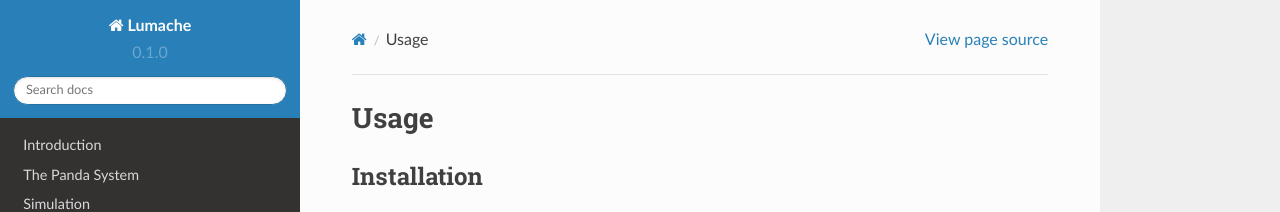
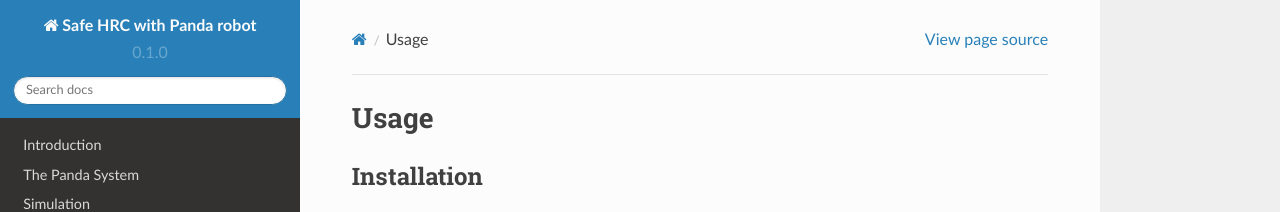
Before and after one commit to panda-brubotics/panda-safe-hrc-docs, a Sphinx documentation site: the page built from docs/source/usage.rst, in a window 1280 px wide and 1095 px high. Shown: the top 212 px of the window. Built offline with Sphinx 7.4.7 and the Read the Docs theme 2.0.0, drawn with Linux system fonts in a browser that asks for light colours; pages that are not in the unit, such as notebooks, are missing from menus; some of the changed text lies outside the part shown.

Commit message:
Update conf.py

```diff
--- a/docs/source/conf.py
+++ b/docs/source/conf.py
@@ -2,9 +2,9 @@
 
 # -- Project information
 
-project = 'Lumache'
-copyright = '2021, Graziella'
-author = 'Graziella'
+project = 'Safe HRC with Panda robot'
+copyright = '2024, Kelly Merckaert'
+author = 'Kelly Merckaert'
 
 release = '0.1'
 version = '0.1.0'
```
